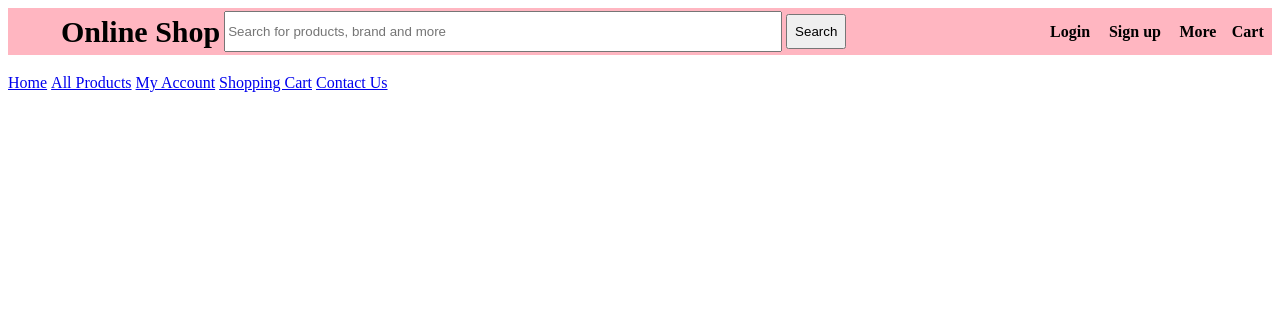
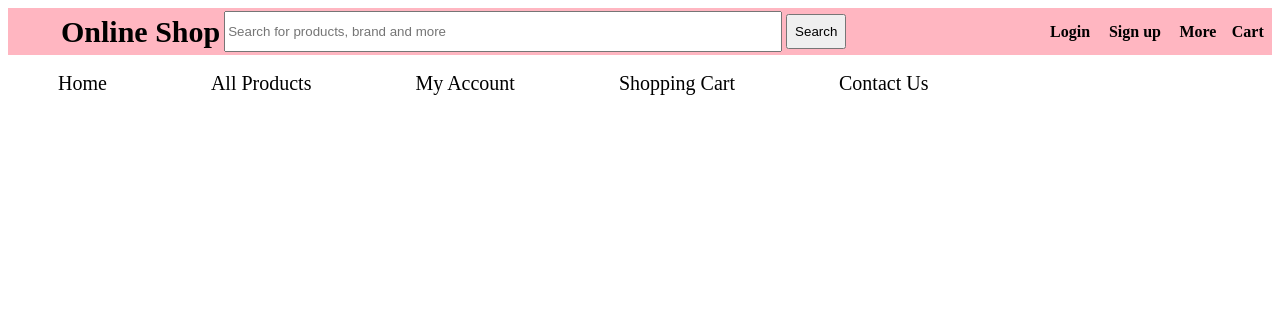
Before and after one commit to sumitsingh886/Mini-Project9, a PHP site: page / in a window 1280 px wide. Shown: the top 315 px of the page. Run offline with PHP 8.4, Linux system fonts and the light colour scheme; some web fonts are replaced.

Commit message:
style in menu id with anchor tag using css

```diff
--- a/Online shoping system/style/style.css
+++ b/Online shoping system/style/style.css
@@ -21,3 +21,10 @@
     list-style:none;
     display:inline;
 }
+#menu a{
+    color:black;
+    text-decoration:none;
+    font-size:20px;
+    margin:35px;
+    padding:15px;
+}
```
